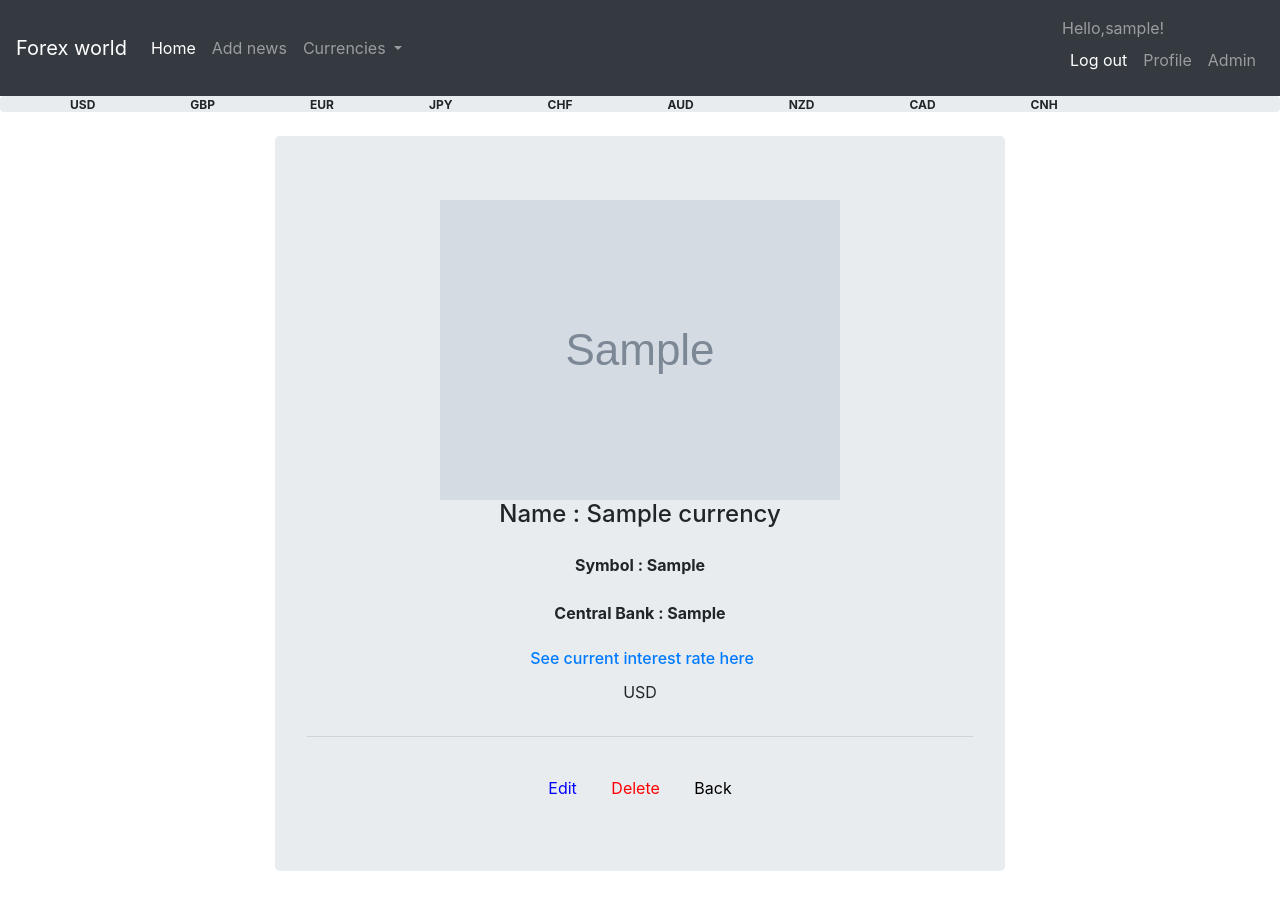
After one commit to KameliyaN/ForexProject, a Django app: page /currencies/detail_currency/1/ in a window 1280 px wide. The commit adds this page. Run offline with Django 3.2, Linux system fonts and the light colour scheme; a user stored in the database is signed in; tables that the repository leaves empty hold one stand-in row (values such as "Sample post"); grey boxes marked "Sample" are stand-in pictures; some libraries are stand-ins or nearby versions.

Commit message:
currency model CRUD and templates added

```diff
--- a/common_app/views.py
+++ b/common_app/views.py
@@ -58,7 +58,7 @@ class CreateArticleView(LoginRequiredMixin, CreateView):
 class ArticleDetailView(LoginRequiredMixin, DetailView):
     model = Article
     context_object_name = 'article'
-    template_name = "common_app/article_view.html"
+    template_name = "common_app/article_detail.html"
 
     def get_context_data(self, **kwargs):
         context = super(ArticleDetailView, self).get_context_data(**kwargs)
--- a/currencies/forms.py
+++ b/currencies/forms.py
@@ -6,6 +6,7 @@ from currencies.models import Currency
 class CurrencyForm(forms.ModelForm):
     current_interest_rate = forms.URLField(widget=forms.URLInput())
     currency_history = forms.CharField(widget=forms.Textarea())
+    picture = forms.ImageField(required=False)
 
     class Meta:
         model = Currency
--- a/currencies/models.py
+++ b/currencies/models.py
@@ -7,7 +7,7 @@ class Currency(models.Model):
     symbol = models.CharField(max_length=5)
     central_bank = models.CharField(max_length=100)
     current_interest_rate = models.URLField()
-    currency_history = models.CharField(max_length=200)
+    currency_history = models.TextField()
     picture = models.ImageField(upload_to='currency_pics', blank=True, null=True)
 
     def __str__(self):
--- a/currencies/urls.py
+++ b/currencies/urls.py
@@ -2,4 +2,11 @@ from django.urls import path, include
 
 from currencies import views
 
-urlpatterns = []
+urlpatterns = [
+    path('add_currency/', views.CurrencyCreateView.as_view(), name='add currency'),
+    path('edit_currency/<int:pk>/', views.CurrencyUpdateView.as_view(), name='edit currency'),
+    path('all_currency/', views.CurrencyAllView.as_view(), name='all_currency'),
+    path('detail_currency/<int:pk>/', views.CurrencyDetailView.as_view(), name='detail currency'),
+    path('delete_currency/<int:pk>/',views.CurrencyDeleteView.as_view(),name='delete currency'),
+    path('live_quotes/',views.currencies_live_quotes,name='live quotes'),
+]
--- a/currencies/views.py
+++ b/currencies/views.py
@@ -1,3 +1,63 @@
-from django.shortcuts import render
+import requests
+from django.contrib.auth.mixins import LoginRequiredMixin
+from django.shortcuts import render, redirect
 
 # Create your views here.
+from django.urls import reverse_lazy
+from django.views.generic import CreateView, UpdateView, ListView, DetailView, DeleteView
+
+from currencies.forms import CurrencyForm
+from currencies.models import Currency
+
+
+def currencies_live_quotes(request):
+    params = {
+        'token': 'sgfnw2wtulfkxlbid2dg',
+        'currency': 'EUR/USD USD/JPY GBP/USD AUD/USD USD/CAD'
+    }
+    api_result = requests.get('https://currencydatafeed.com/api/data.php', params)
+
+    api_response = api_result.json()
+    currencies = api_response['currency']
+    context = {'currencies': currencies}
+    return render(request, 'currencies/quotes.html', context)
+
+
+class CurrencyCreateView(LoginRequiredMixin, CreateView):
+    model = Currency
+    form_class = CurrencyForm
+    template_name = 'currencies/currency_add.html'
+
+    def form_valid(self, form):
+        currency = form.save(commit=False)
+        currency.save()
+        return redirect('all_currency')
+
+
+class CurrencyDetailView(LoginRequiredMixin, DetailView):
+    model = Currency
+    context_object_name = 'currency'
+    template_name = 'currencies/currency_detail.html'
+
+
+class CurrencyUpdateView(LoginRequiredMixin, UpdateView):
+    model = Currency
+    form_class = CurrencyForm
+    template_name = 'currencies/currency_edit.html'
+
+    def form_valid(self, form):
+        currency = form.save(commit=False)
+        currency.save()
+        return redirect('detail currency', currency.pk)
+
+
+class CurrencyDeleteView(LoginRequiredMixin, DeleteView):
+    model = Currency
+    success_url = reverse_lazy('all_currency')
+    template_name = 'currencies/currency_delete.html'
+
+
+class CurrencyAllView(LoginRequiredMixin, ListView):
+    model = Currency
+    context_object_name = 'currencies'
+    template_name = 'currencies/currency_all.html'
--- a/templates/common_app/base.html
+++ b/templates/common_app/base.html
@@ -34,13 +34,12 @@
                 </a>
                 <div class="dropdown-menu" aria-labelledby="navbarDropdown">
 
-
-                    <a class="dropdown-item" href="#">Live quotes</a>
-                    <a class="dropdown-item" href="#">Currency Info</a>
+                    <a class="dropdown-item" href={% url 'all_currency' %}>Currencies all</a>
+                    <a class="dropdown-item" href="{% url 'live quotes' %}">Live currency quotes</a>
                     <a class="dropdown-item" href="#">Useful links</a>
                     <div class="dropdown-divider"></div>
                     {% if request.user.is_superuser %}
-                        <a class="dropdown-item" href="#">Add currency</a>
+                        <a class="dropdown-item" href="{% url 'add currency' %}">Add currency</a>
                     {% endif %}
 
                 </div>
@@ -82,7 +81,7 @@
 <div class="progress">
     <div class="container color-white">
         <div class="row" style="text-align: center">
-            <div style="margin-right: 95px"><p><strong>USD </strong></p></div>
+            <div style="margin-right: 95px"><p><strong> USD </strong></p></div>
             <div style="margin-right: 95px"><p><strong>GBP </strong></p></div>
             <div style="margin-right: 95px"><p><strong>EUR </strong></p></div>
             <div style="margin-right: 95px"><p><strong>JPY </strong></p></div>
--- a/templates/common_app/view_all_user_articles.html
+++ b/templates/common_app/view_all_user_articles.html
@@ -20,7 +20,7 @@
                     <footer class="blockquote-footer"><em>Author:{{ article.user.username }},</em>
                         <cite title="date">{{ article.date }}</cite></footer>
                 </blockquote>
-                <p align="center">
+                <p class="text-center">
                     <a href="{% url 'view article' article.pk %}">View more</a>
                 </p>
             </div>
--- /dev/null
+++ b/templates/currencies/currency_detail.html
@@ -0,0 +1,36 @@
+{% extends 'common_app/base.html' %}
+{% load static %}
+{% block body_block %}
+    <link rel="stylesheet" href="{% static 'accounts/css/profile_pic.css' %}"/>
+    <div class="jumbotron text-center blue-grey lighten-5">
+        {% if currency.picture %}
+            <img src="{{ currency.picture.url }}" alt="Place for picture">
+        {% else %}
+            <img id="user_pic" src="{% static 'accounts/images/default_user.png' %}" alt="">
+        {% endif %}
+        <h4 class="card-title h4"> Name : {{ currency.name }}</h4>
+        <p class="indigo-text my-4 font-weight-bold">Symbol : {{ currency.symbol }}</p>
+        <p class="indigo-text my-4 font-weight-bold">Central Bank : {{ currency.central_bank }}</p>
+        <a href="{{ currency.current_interest_rate }}" class="green-text">
+            <h6 class="h6 pb-1"><i class="fas fa-desktop pr-1"></i>See current interest rate here</h6>
+        </a>
+
+        <div class="row d-flex justify-content-center">
+            <div class="col-xl-7 pb-2">
+                <p class="card-text">{{ currency.currency_history }}</p>
+            </div>
+        </div>
+        <hr class="my-4 pb-2">
+        {% if request.user.is_superuser %}
+            <a class="btn blue-gradient btn-rounded" style="color: blue" href="{% url 'edit currency' currency.pk %}">Edit<i
+                    class="far fa-gem ml-1"></i>
+            </a>
+            <a class="btn btn-indigo btn-rounded" style="color: red" href="{% url 'delete currency' currency.pk %}">Delete<i
+                    class="fas fa-download ml-1"></i>
+            </a>
+        {% endif %}
+        <a class="btn btn-indigo btn-rounded" style="color: black" href="javascript:history.back()">Back</a>
+
+    </div>
+
+{% endblock %}
```
Also changed, not shown: templates/common_app/article_detail.html (renamed from templates/common_app/article_view.html, +6 -4 lines), templates/common_app/index.html (+1 -35 lines), templates/currencies/currency_add.html (added, +13 -0 lines), templates/currencies/currency_all.html (added, +33 -0 lines), templates/currencies/currency_delete.html (added, +11 -0 lines), templates/currencies/currency_edit.html (added, +11 -0 lines), templates/currencies/quotes.html (added, +27 -0 lines), currencies/migrations/0003_auto_20201125_1113.py (added), static/shared/images/us-flag.png (deleted).
